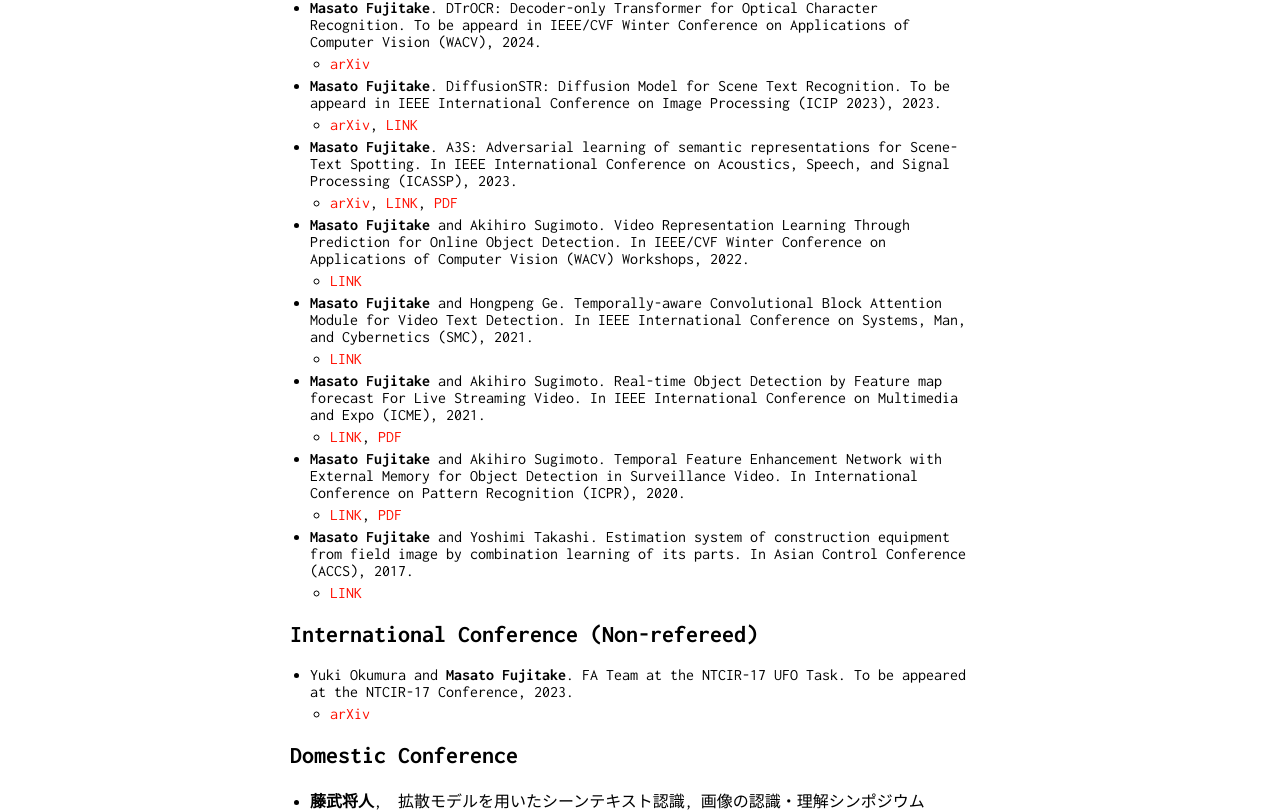
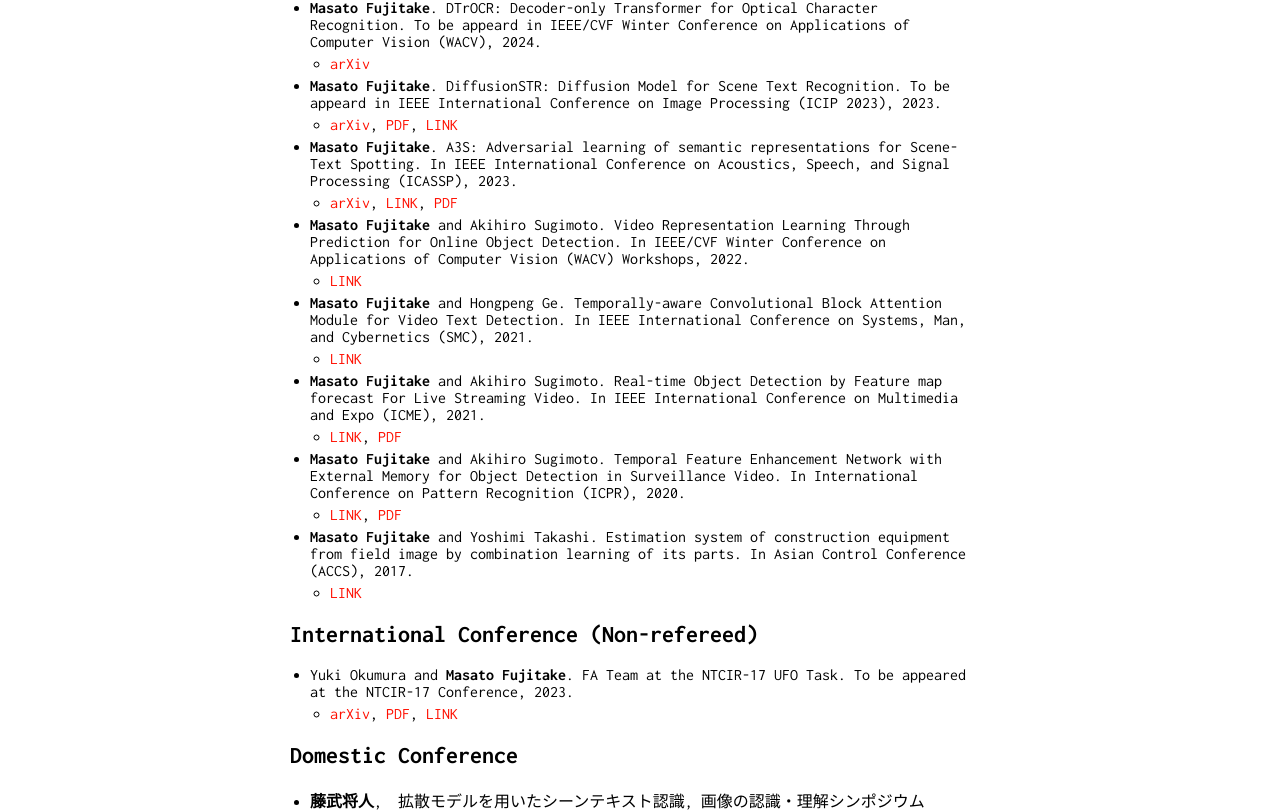
Before and after one commit to Swall0w/Swall0w.github.io, a Jekyll site: the page built from publications.md, in a window 1280 px wide. Shown: the part 528-1340 px from the top of the page. Built offline with Jekyll 4.4.1, drawn with Linux system fonts in a browser that asks for light colours; our own code applies the rules of GitHub Pages for plain Markdown files.

```diff
--- a/publications.md
+++ b/publications.md
@@ -11,13 +11,13 @@ layout: default
   - [LINK](https://www.sciencedirect.com/science/article/pii/S0031320322003284?dgcid=author), [PDF](./pdfs/1-s2.0-S0031320322003284-main.pdf)
 - **Masato Fujitake**, Makito Inoue, and Takashi Yoshimi. Development of an Automatic Tracking Camera System Integrating Image Processing and Machine Learning
 . J. Robot. Mechatron., Vol.33, No.6, pp. 1303-1314, 2021.
-  -   [LINK](https://www.fujipress.jp/jrm/rb/robot003300061303/), [PDF](./pdfs/Fujipress_JRM-33-6-10.pdf)
+  - [LINK](https://www.fujipress.jp/jrm/rb/robot003300061303/), [PDF](./pdfs/Fujipress_JRM-33-6-10.pdf)
 
 ## International Conference (refereed)
 - **Masato Fujitake**. DTrOCR: Decoder-only Transformer for Optical Character Recognition. To be appeard in IEEE/CVF Winter Conference on Applications of Computer Vision (WACV), 2024.
   -  [arXiv](https://arxiv.org/abs/2308.15996)
 - **Masato Fujitake**. DiffusionSTR: Diffusion Model for Scene Text Recognition. To be appeard in IEEE International Conference on Image Processing (ICIP 2023), 2023.
-  -  [arXiv](https://arxiv.org/abs/2306.16707), [LINK](https://ieeexplore.ieee.org/document/10222793)
+  -  [arXiv](https://arxiv.org/abs/2306.16707), [PDF](pdfs/ICIP2024_DiffusionSTR.pdf), [LINK](https://ieeexplore.ieee.org/document/10222793)
 - **Masato Fujitake**. A3S: Adversarial learning of semantic representations for Scene-Text Spotting. In IEEE International Conference on Acoustics, Speech, and Signal Processing (ICASSP), 2023.
   -  [arXiv](https://arxiv.org/abs/2302.10641), [LINK](https://ieeexplore.ieee.org/abstract/document/10096434), [PDF](pdfs/A3S_Adversarial_Learning_of_Semantic_Representations_for_Scene-Text_Spotting.pdf)
 - **Masato Fujitake** and Akihiro Sugimoto. Video Representation Learning Through Prediction for Online Object Detection. In  IEEE/CVF Winter Conference on Applications of Computer Vision (WACV) Workshops, 2022.
@@ -35,7 +35,7 @@ layout: default
 
 ## International Conference (Non-refereed)
 - Yuki Okumura and **Masato Fujitake**. FA Team at the NTCIR-17 UFO Task. To be appeared at the NTCIR-17 Conference, 2023.
-  -  [arXiv](https://arxiv.org/abs/2310.20322)
+  -  [arXiv](https://arxiv.org/abs/2310.20322), [PDF](pdfs/02-NTCIR17-UFO-OkumuraY.pdf), [LINK](https://research.nii.ac.jp/ntcir/workshop/OnlineProceedings17/pdf/ntcir/02-NTCIR17-UFO-OkumuraY.pdf)
 
 ## Domestic Conference
 - **藤武将人**,　拡散モデルを用いたシーンテキスト認識, 画像の認識・理解シンポジウムMIRU2023, 2023.
```
Also changed, not shown: index.md (+1 -1 lines), 2 other files.
